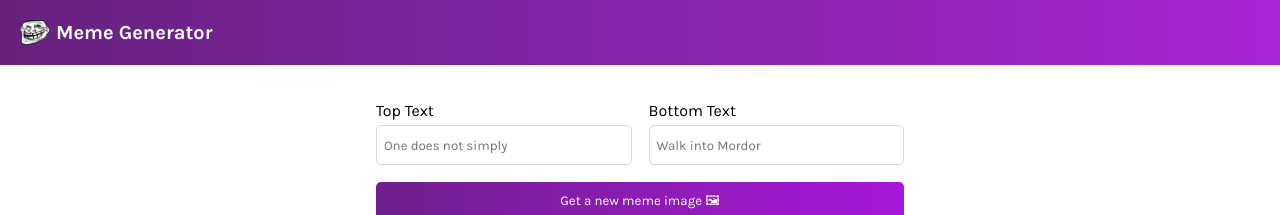
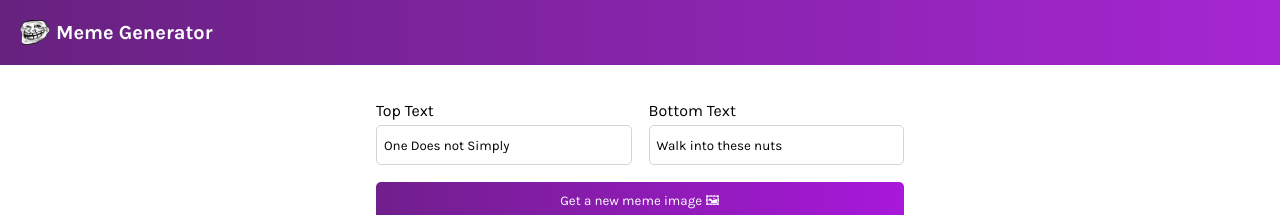
Before and after one commit to kylemucha/MemeGenerator, a React (Vite) app: page / in a window 1280 px wide. Shown: the top 215 px of the page. Built offline with nearby package versions, Linux system fonts and the light colour scheme; no server answers.

Commit message:
Added another state to hold the array of memes being pulled from the imgflip API

```diff
--- a/src/components/Main.jsx
+++ b/src/components/Main.jsx
@@ -1,5 +1,4 @@
-import { useState } from"react"
-
+import { useState, useEffect  } from "react"
 export default function Main() {
 
     const [meme, setMeme] = useState({
@@ -7,6 +6,31 @@ export default function Main() {
         bottomText: "Walk into these nuts",
         imageURL: "http://i.imgflip.com/1bij.jpg"
     })
+
+    /**
+     * Challenge:
+     * Get an array of memes from the imgflip API as soon as
+     * this component renders for the first time.
+     * Check the imgflip documentation for the correct URL.
+     * Save the array of memes (not the whole response
+     * data) to state. (For this app, we'll randomly choose
+     * one of the memes from this array when the user clicks
+     * the "Get a new meme image" button, but we'll do that in
+     * a separate challenge.)
+     *
+     * Hint: for now, don't try to use an async/await function.
+     * Instead, use `.then()` to resolve the promises
+     * from using `fetch`. We'll learn why after this challenge.
+     */
+
+    const [memeList, setMemeList] = useState([])
+
+    useEffect(() => {
+        fetch("https://api.imgflip.com/get_memes")
+        .then(res => res.json())
+        .then(data => setMemeList(data.data.memes))
+    }, [])
+
 
     function handleChange(event) {
         const { name, value } = event.currentTarget
@@ -26,6 +50,7 @@ export default function Main() {
                         placeholder="One does not simply"
                         name="topText"
                         onChange={handleChange}
+                        value={meme.topText}
                     />
                 </label>
 
@@ -35,6 +60,7 @@ export default function Main() {
                         placeholder="Walk into Mordor"
                         name="bottomText"
                         onChange={handleChange}
+                        value={meme.bottomText}
                     />
                 </label>
                 <button>Get a new meme image 🖼</button>
```
